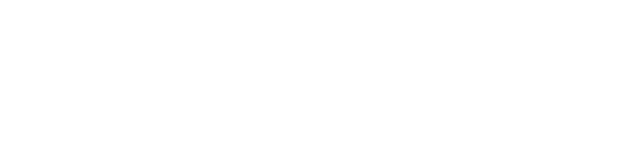
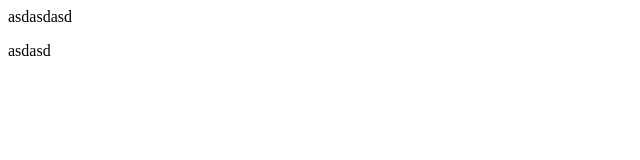
Before and after one commit to DominicBlack/Demo-repo, a plain HTML site: page index.html in a window 1280 px wide. Shown: the whole page, without its empty margins (0-640 px from the left). Drawn offline with Linux system fonts and the light colour scheme.

Commit message:
update index

```diff
--- a/index.html
+++ b/index.html
@@ -1 +1,3 @@
 <div><header></header></div>
+<p>asdasdasd</p>
+<p>asdasd</p>
```
